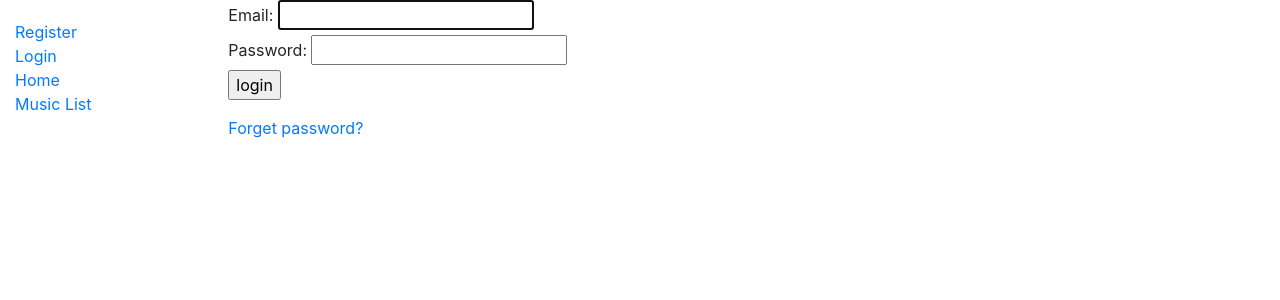
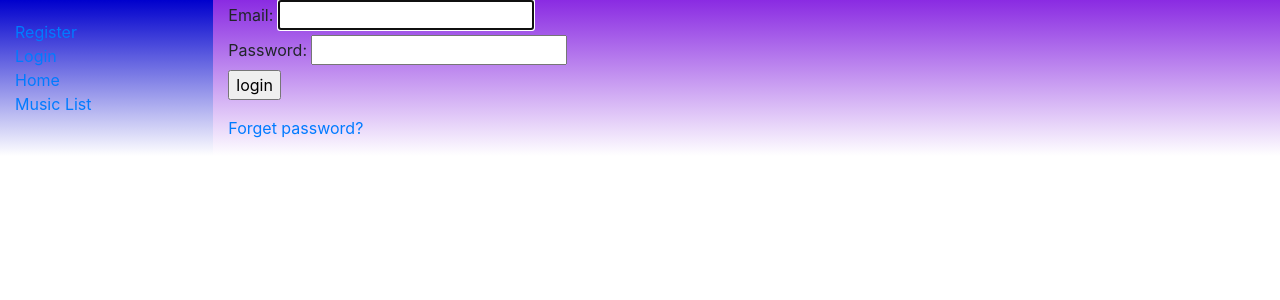
Before and after one commit to Tinky1224/sekai, a Django app: page /accounts/login/?next=/catalog/add_music/ in a window 1280 px wide. Shown: the top 300 px of the page. Run offline with Django 4.2, Linux system fonts and the light colour scheme; some libraries are stand-ins or nearby versions.

Commit message:
add background-color

```diff
--- a/catalog/templates/base.html
+++ b/catalog/templates/base.html
@@ -6,12 +6,21 @@
         <link rel="stylesheet" href="https://stackpath.bootstrapcdn.com/bootstrap/4.1.3/css/bootstrap.min.css" integrity="sha384-MCw98/SFnGE8fJT3GXwEOngsV7Zt27NXFoaoApmYm81iuXoPkFOJwJ8ERdknLPMO" crossorigin="anonymous">
         {% load static %}
         <link rel="stylesheet" href="{% static 'css/styles.css' %}">
+        <style>
+            #sidebar {
+                background: linear-gradient(to bottom, MediumBlue, white)
+            }
+
+            #maincontent {
+                background: linear-gradient(to bottom, blueviolet, white)
+            }
+        </style>
     </head>
 
     <body>
         <div class="container-fluid">
             <div class="row">
-                <div class="col-sm-2">
+                <div class="col-sm-2" id="sidebar">
                     {% block sidebar %}
                     <ul class="sidebar-nav">
                         {% if user.is_authenticated %}
@@ -31,7 +40,7 @@
                     </ul>
                     {% endblock %}
                 </div>
-                <div class="col-sm-10 ">
+                <div class="col-sm-10" id="maincontent">
                     {% block message %}{% endblock %}
                     {% block content %}{% endblock %}
                     {% block pagination %}
```
